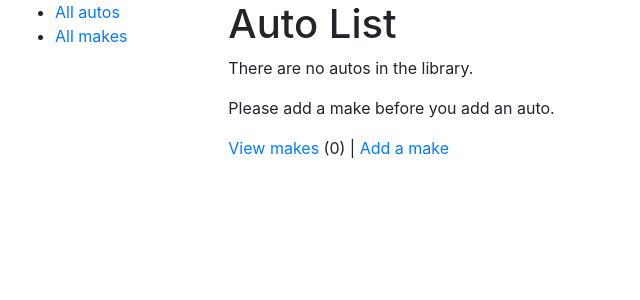
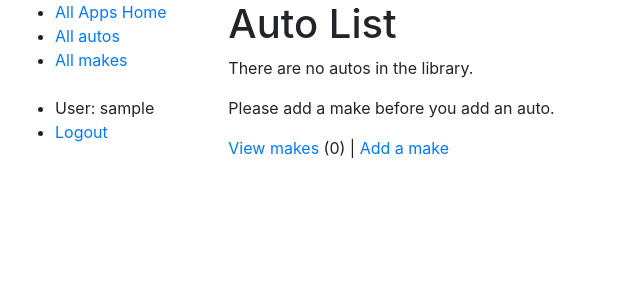
Before and after one commit to mfldavidson/django_projects, a Django app: page /autos/ in a window 1280 px wide. Shown: the top 300 px of the page, without its empty margins (0-640 px from the left). Run offline with Django 3.2, Linux system fonts and the light colour scheme; the visitor is signed in with stand-in values (Sample User, id 1); data that the repository does not hold is empty; some libraries are stand-ins or nearby versions.

Commit message:
Added link to app home

```diff
--- a/dj4e/autos/templates/base_bootstrap.html
+++ b/dj4e/autos/templates/base_bootstrap.html
@@ -16,15 +16,16 @@
       <div class="col-sm-2">
       {% block sidebar %}
         <ul class="sidebar-nav">
+          <li><a href="{% url 'home:home' %}">All Apps Home</a></li>
           <li><a href="{% url 'autos:all' %}">All autos</a></li>
           <li><a href="{% url 'autos:make_list' %}">All makes</a></li>
           <br/>
-        <!-- {% if user.is_authenticated %}
+        {% if user.is_authenticated %}
           <li>User: {{ user.get_username }}</li>
           <li><a href="{% url 'logout'%}?next={{request.path}}">Logout</a></li>
         {% else %}
           <li><a href="{% url 'login'%}?next={{request.path}}">Login</a></li>
-        {% endif %} -->
+        {% endif %}
        </ul>
       {% endblock %}
       </div>
--- a/dj4e/autos/urls.py
+++ b/dj4e/autos/urls.py
@@ -6,7 +6,7 @@ from django.views.generic import TemplateView
 app_name='autos'
 urlpatterns = [
     path('', views.MainView.as_view(), name='all'),
-    path('/create/', views.AutoCreate.as_view(), name='auto_create'),
+    path('create/', views.AutoCreate.as_view(), name='auto_create'),
     path('int:pk>/update/', views.AutoUpdate.as_view(), name='auto_update'),
     path('<int:pk>/delete/', views.AutoDelete.as_view(), name='auto_delete'),
     path('makes/', views.MakeView.as_view(), name='make_list'),
```
